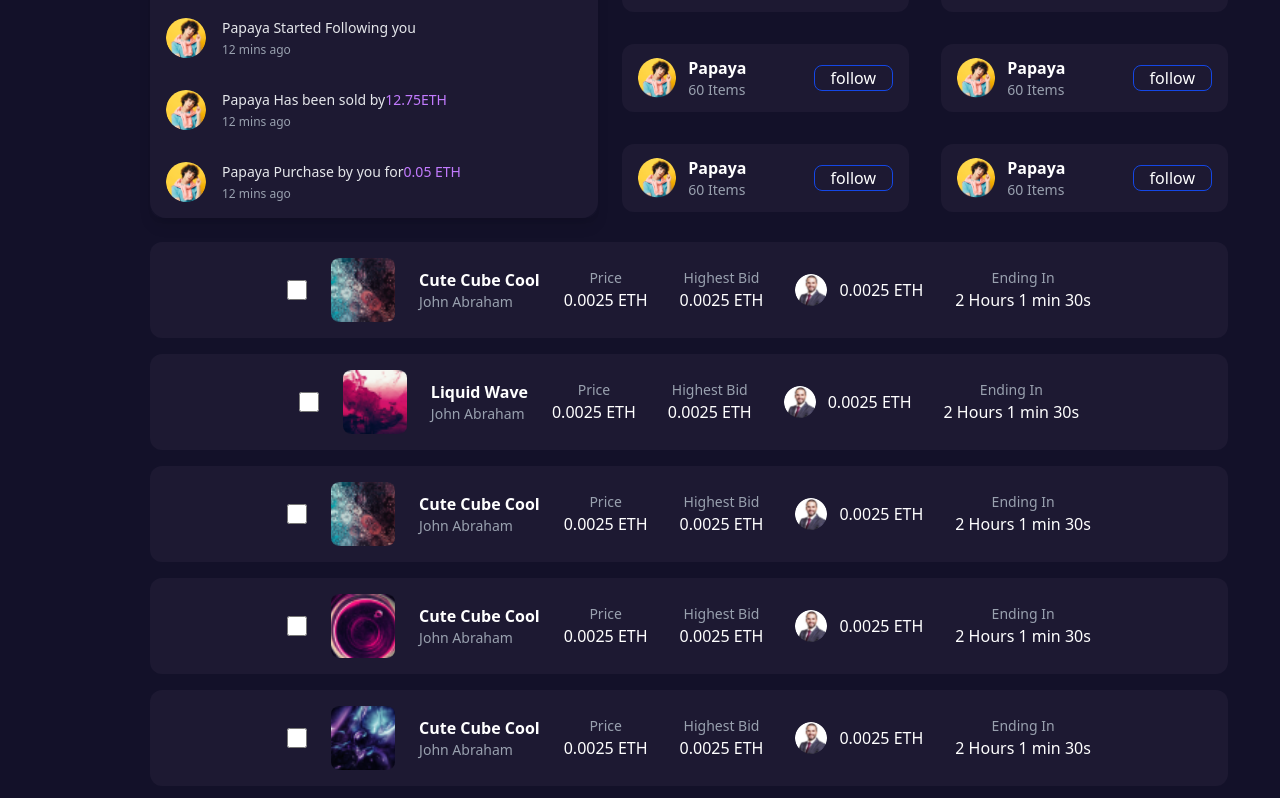
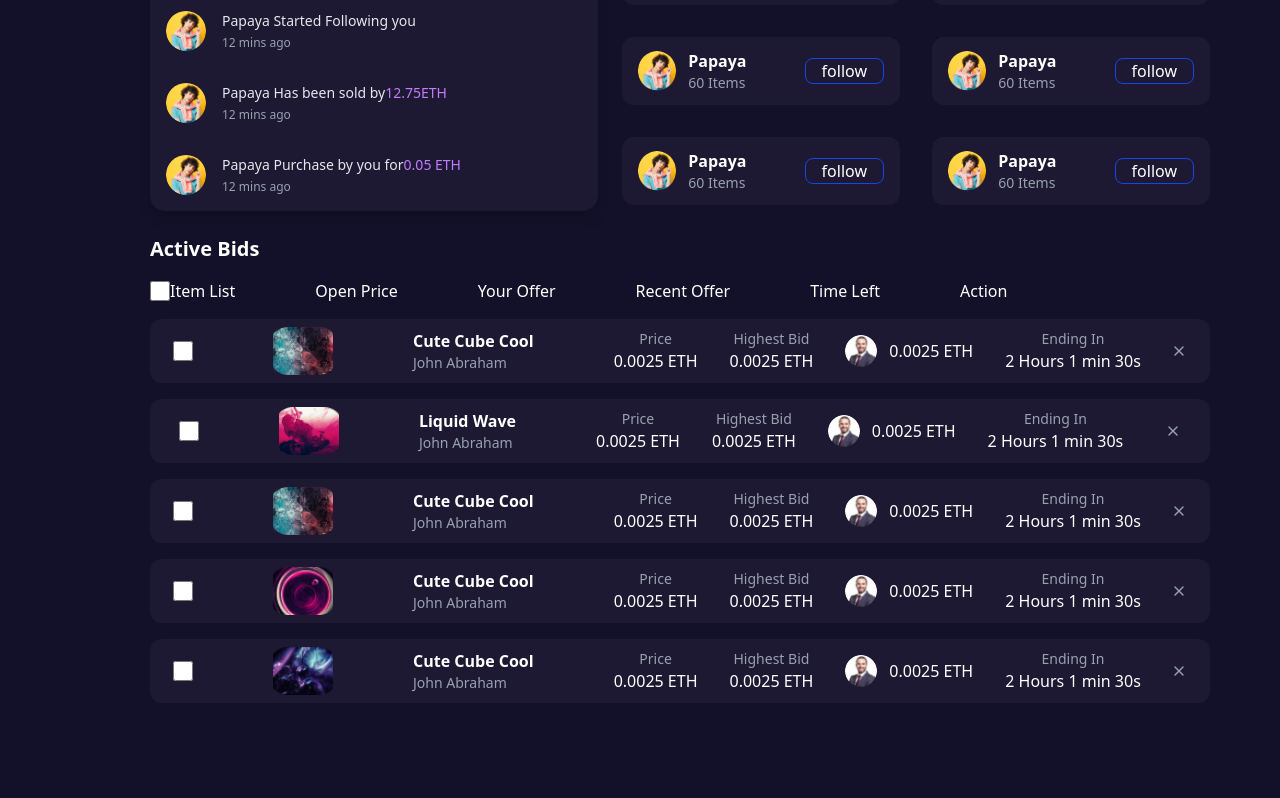
Before and after one commit to dipanshu-official/NFT-MARKETPLACE, a React (Vite) app: page / in a window 1280 px wide. Shown: the part 1764-2562 px from the top of the page. After the commit the page ends 2479 px from the top, so only its background shows below. Built offline with nearby package versions, Linux system fonts and the light colour scheme.

Commit message:
little update

```diff
--- a/src/pages/BidPage.jsx
+++ b/src/pages/BidPage.jsx
@@ -61,16 +61,16 @@ import { FollowButton } from '../components/FollowButton'
       <div className="flex  justify-around items-center " >
         {
           iteams.map((item, index) => (
-            <div key={index} className='navbar flex  gap-5 py-4 rounded-2xl mt-5 px-6 pr-15  items-center' >
+            <div key={index} className='navbar flex  gap-5 py-2 rounded-2xl mt-5 px-6 pr-25  items-center' >
 
-              <div className='  bg-[#6F4FF2] rounded-full flex items-center p-6'>
+              <div className='  bg-[#6F4FF2] rounded-full flex items-center p-4'>
                 <img src={img1} alt="" />
               </div>
               <div className='flex-col items-center justify-center'>
                 <h1 className='font-bold text-2xl'>{item.data}</h1>
                 <p className='text-sm text-[#68676E]'> Artworks</p>
               </div>
-              <h3>+168.001%</h3>
+
             </div>
           ))
         }
--- a/src/pages/DashboardPage.jsx
+++ b/src/pages/DashboardPage.jsx
@@ -171,7 +171,7 @@ const Dashboard = () => {
           {/* NFT Showcase Section */}
           <div className="">
 
-            <div className="flex items-center navbar w-[500px]  h-[200px] gap-4 p-4   rounded-xl">
+            <div className="flex items-center navbar w-[px]  h-[200px] gap-4 p-4   rounded-xl">
               <div className="p-4 w-auto">
                 <img src={img} alt="NFT Display" className="" />
               </div>
@@ -326,17 +326,37 @@ const Dashboard = () => {
 
         <div className="mt-6">
           <div className=" mx-auto space-y-4">
+            <h1 className="font-bold text-xl">Active Bids</h1>
+            <div className="flex items-center justify-start w-full  ">
+              <input
+                type="checkbox"
+                className="w-5 h-5 rounded border-gray-600  bg-transparent cursor-pointer"
+              />
+              <div>
+                <ul className="flex items-center justify-evenly space-x-20 ">
+                  <li>Item List</li>
+                  <li>Open Price </li>
+                  <li>Your Offer</li>
+                  <li>Recent Offer</li>
+                  <li>Time Left</li>
+                  <li>Action</li>
+
+                </ul>
+              </div>
+
+            </div>
             {nftData.map((nft, index) => (
               <div
                 key={index}
-                className="navbar rounded-xl p-4 flex items-center justify-center  "
+                className="navbar rounded-xl p-2 flex items-center justify-around"
               >
-                <div className="flex items-center space-x-6">
+                <div className="flex items-center justify-evenly space-x-20">
+
                   <input
                     type="checkbox"
-                    className="w-5 h-5 rounded border-gray-600 text-indigo-600 focus:ring-indigo-500 bg-transparent cursor-pointer"
+                    className="w-5 h-5 rounded border-gray-600  bg-transparent cursor-pointer"
                   />
-                  <div className="w-16 h-16 rounded-lg overflow-hidden">
+                  <div className="w-15 h-12 rounded-lg overflow-hidden">
                     <img
                       src={nft.profile}
                       alt={nft.title}
@@ -374,7 +394,7 @@ const Dashboard = () => {
                   </div>
                 </div>
 
-                <button className="absolute right-4 top-4 text-gray-400 hover:text-white transition-colors">
+                <button className=" text-gray-400 hover:text-white transition-colors">
                   <X size={16} />
                 </button>
               </div>
```
Also changed, not shown: src/pages/SettingPage.jsx (line endings or trailing spaces).
